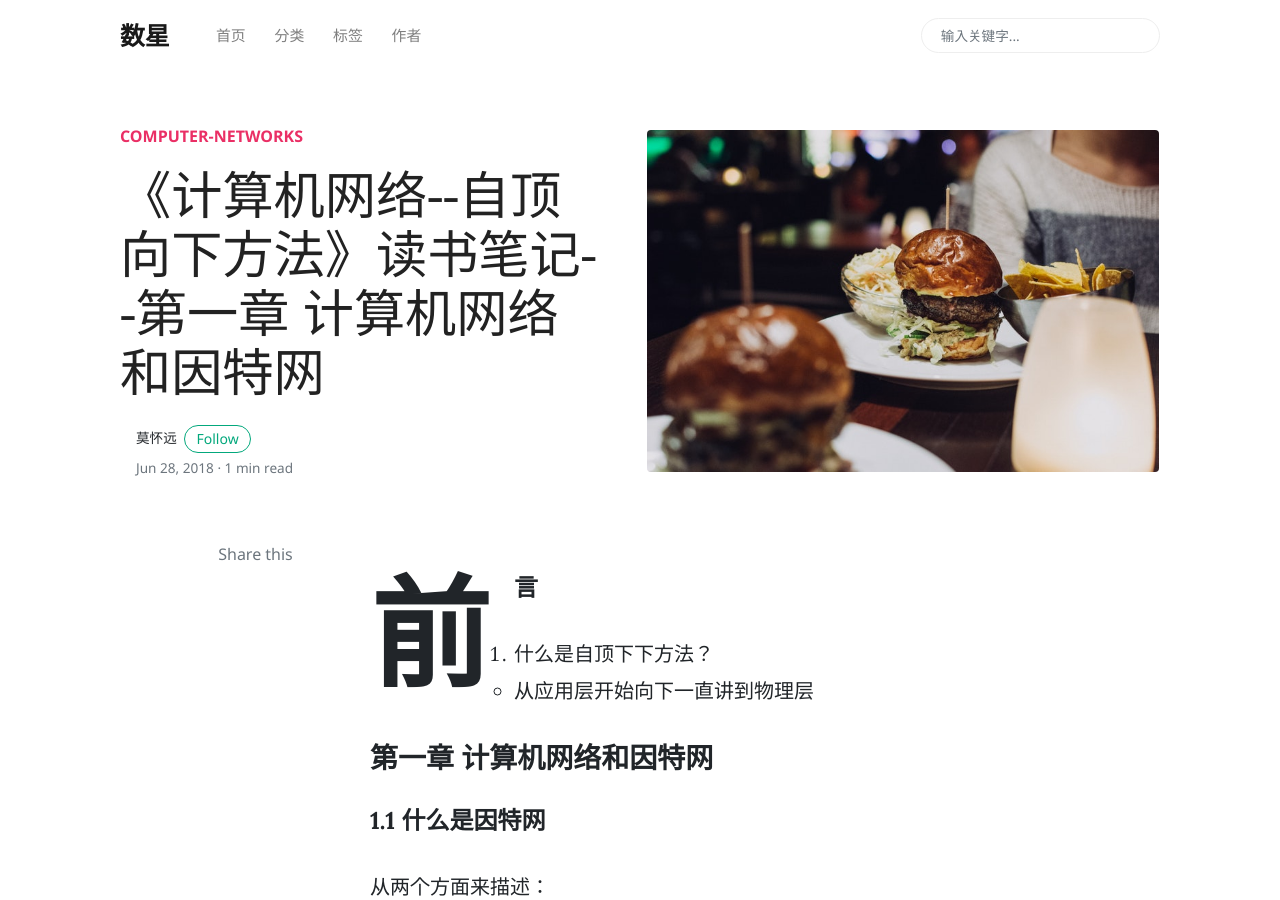
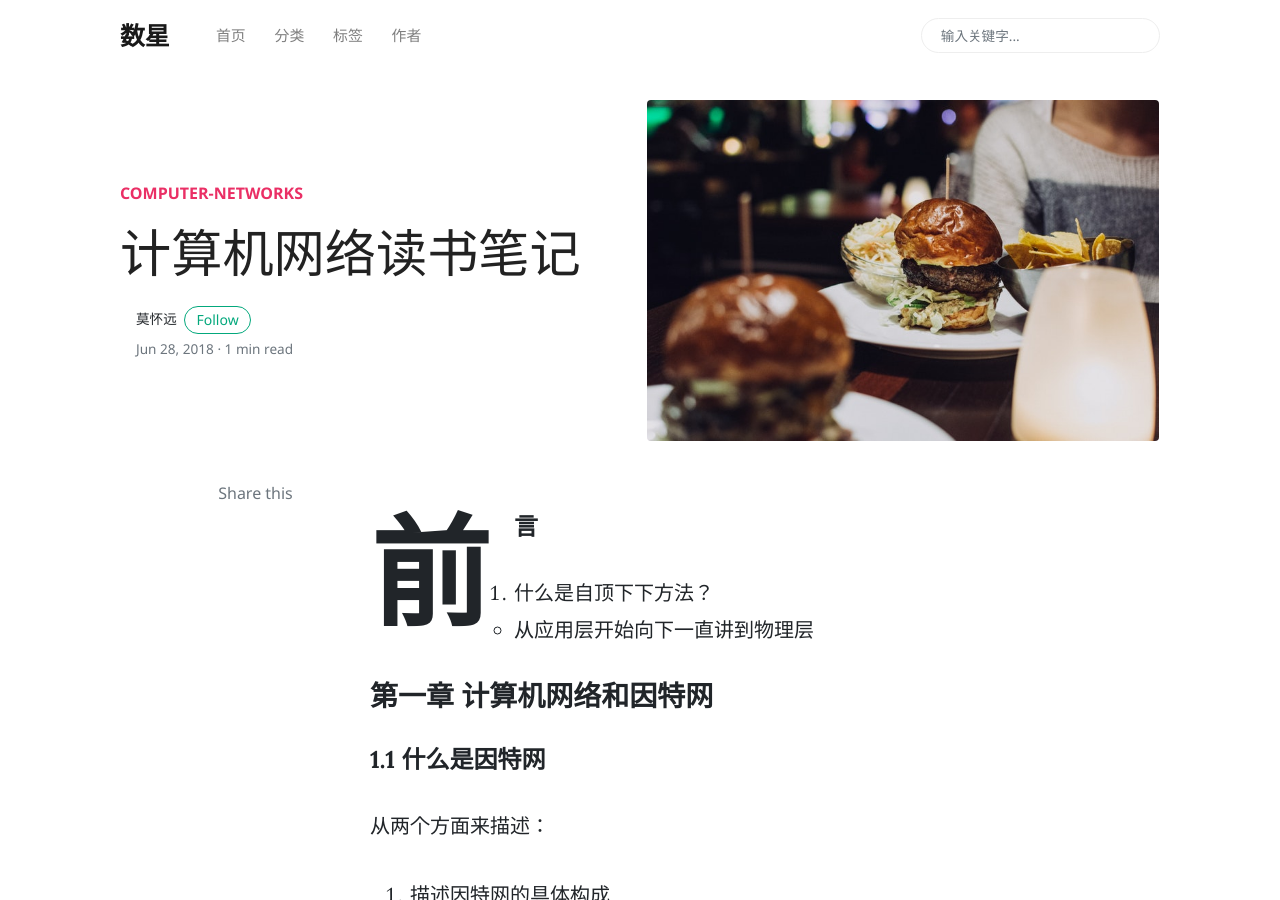
Before and after one commit to kuangyl0212/kuangyl0212.github.io.bak, a Jekyll site: the page built from _posts/2018-06-28-Computer-Network_notes.md, in a window 1280 px wide and 900 px high. Built offline with Jekyll 4.4.1, drawn with Linux system fonts in a browser that asks for light colours; nearby versions of some CDN libraries; comment, search, counter and statistics services are not loaded.

Commit message:
modify title of computer network notes

```diff
--- a/_posts/2018-06-28-Computer-Network_notes.md
+++ b/_posts/2018-06-28-Computer-Network_notes.md
@@ -1,6 +1,6 @@
 ---
 layout: post
-title:  "《计算机网络--自顶向下方法》读书笔记--第一章 计算机网络和因特网"
+title:  "计算机网络读书笔记"
 date:   2018-06-28 09:54:42 +0800
 categories:
     - "Computer-Networks"
```
Also changed, not shown: Gemfile.lock.
